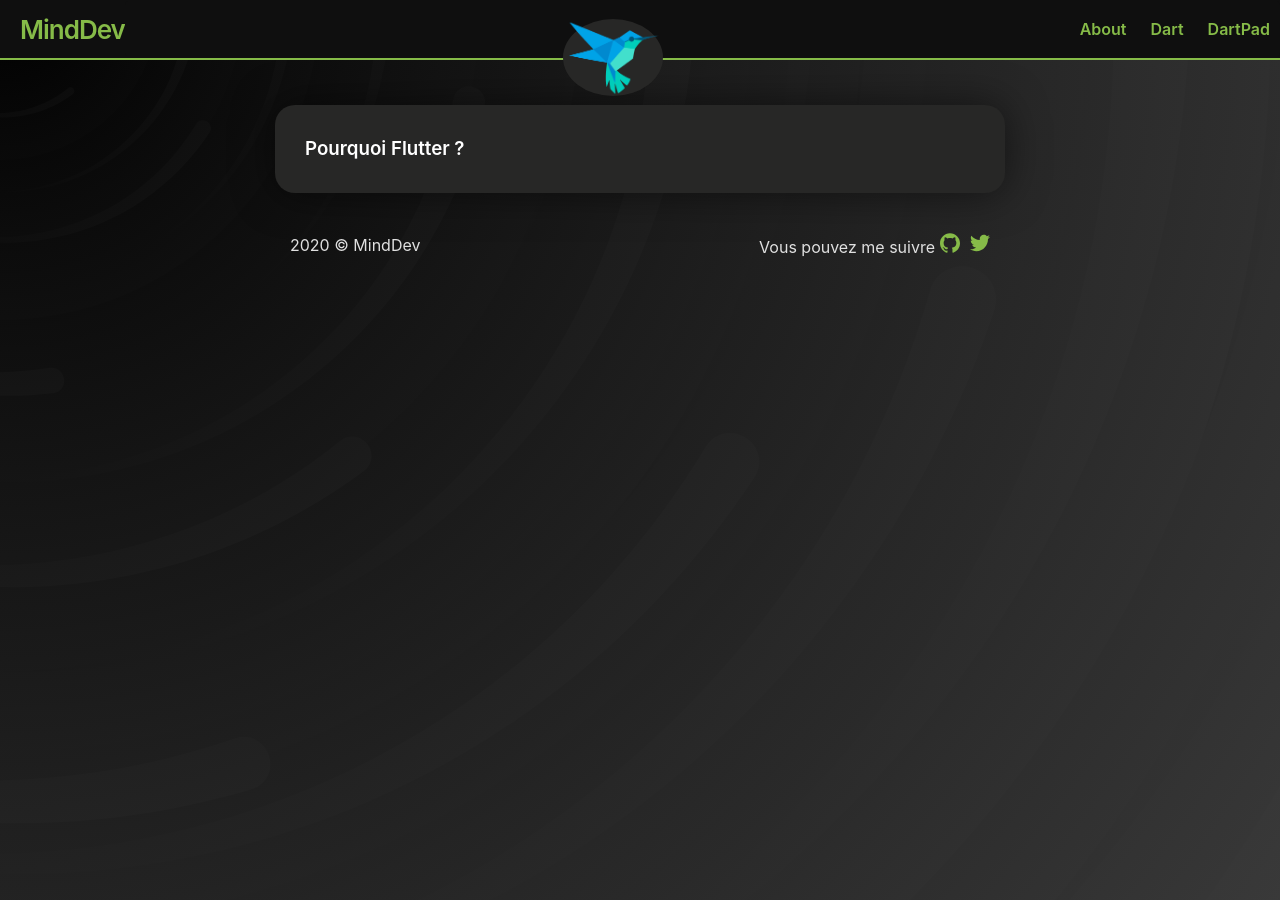
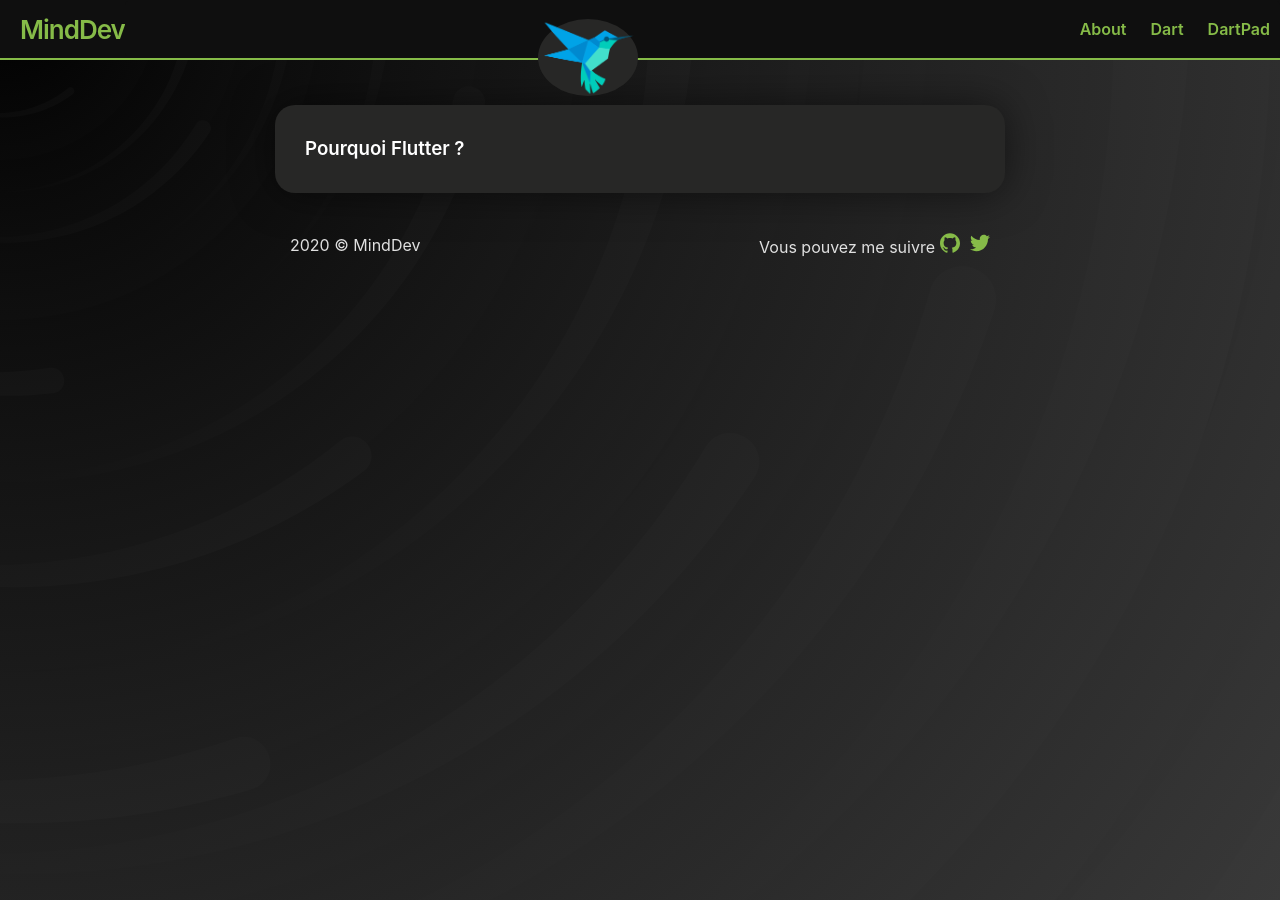
Before and after one commit to AdamMusa/flutterblogys, a Jekyll site: the page built from index.md, in a window 1280 px wide. Built offline with Jekyll 4.4.1, drawn with Linux system fonts in a browser that asks for light colours.

Commit message:
update dart logo

```diff
--- a/_sass/_layout-header.scss
+++ b/_sass/_layout-header.scss
@@ -29,7 +29,7 @@
 
 .site-icon {
     position: absolute;
-    left: 44%;
+    left: 42%;
     top: 100%;
     margin-top: -39px;
     width: 100px;
```
